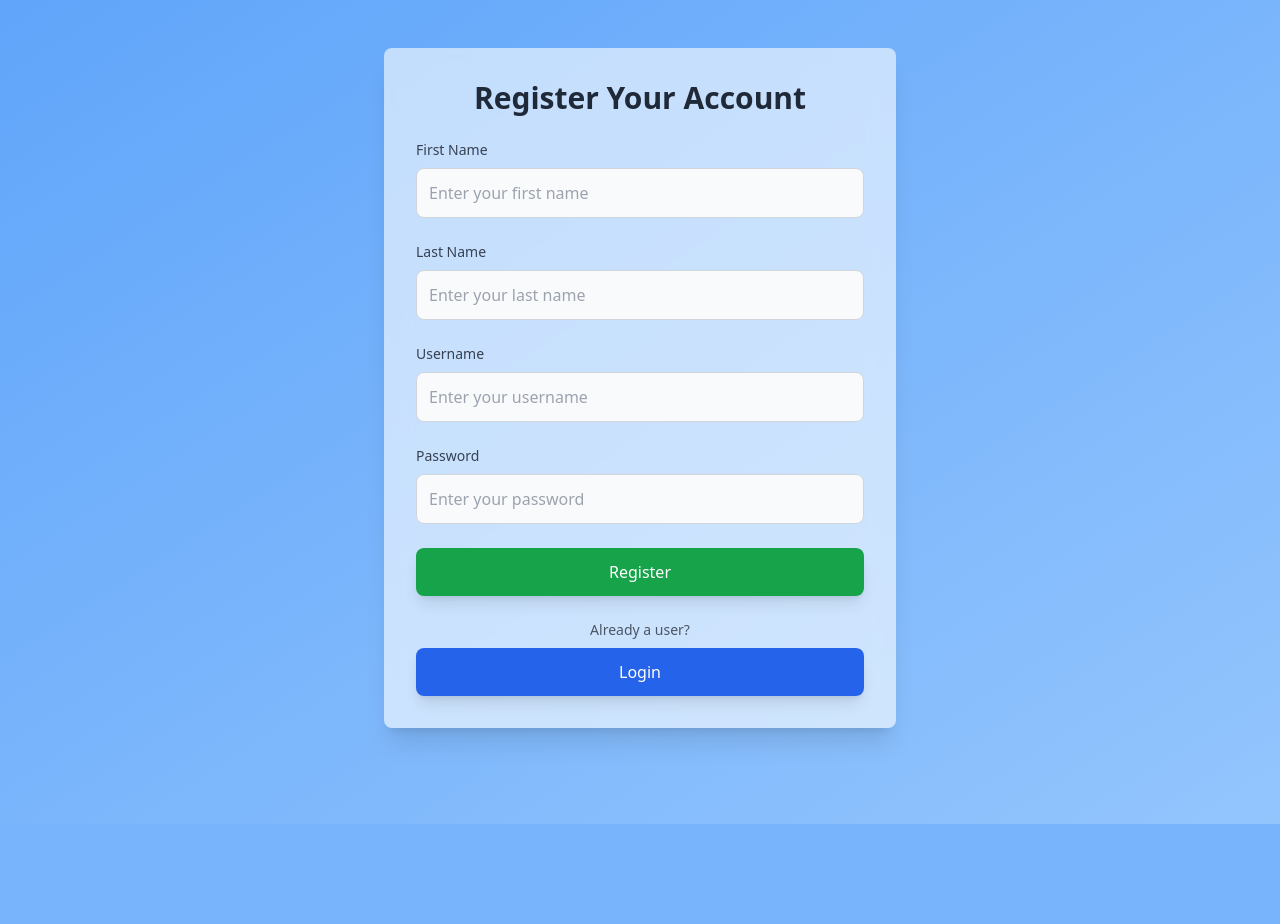
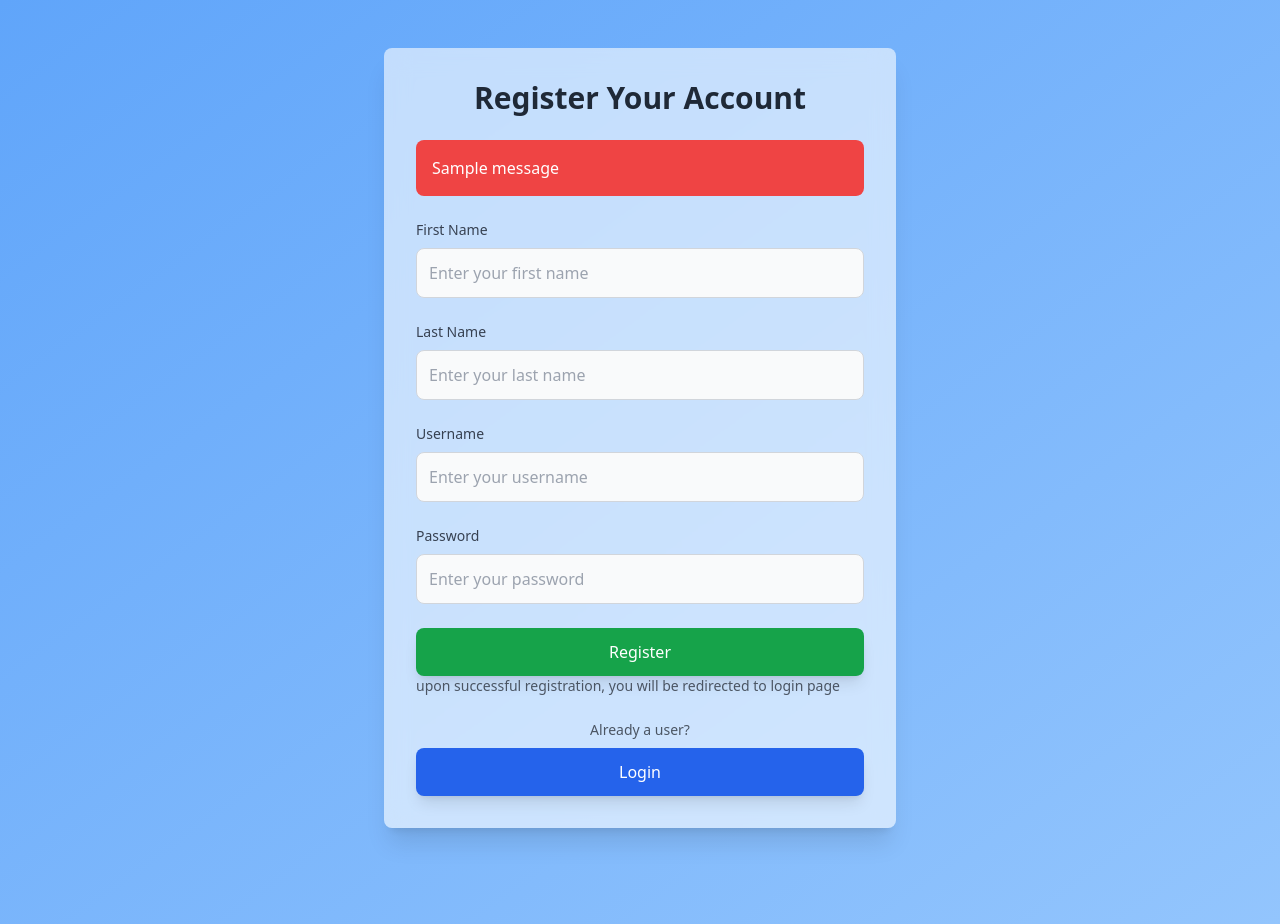
Before and after one commit to bhargav-yarlagadda/puddle-django, a Django app: page /register/ in a window 1280 px wide. Before the commit the page ends 824 px from the top, so only its background shows below. Run offline with Django 5.2, Linux system fonts and the light colour scheme; one stand-in notice (Sample message) is shown; some libraries are stand-ins or nearby versions.

Commit message:
feature / register

```diff
--- a/puddle/puddleApplication/templates/login.html
+++ b/puddle/puddleApplication/templates/login.html
@@ -16,6 +16,7 @@
         <form class="space-y-6" action="" method="POST">
 
             {% csrf_token %}
+
 
             <!-- Username -->
             <div>
--- a/puddle/puddleApplication/templates/recipes.html
+++ b/puddle/puddleApplication/templates/recipes.html
@@ -15,6 +15,7 @@
         <h1 class="text-3xl font-bold text-gray-800 mb-6 text-center">Create Your Recipe</h1>
         <form class="space-y-6" action="" method="POST" enctype="multipart/form-data">
             {% csrf_token %}
+
 
             <!-- Recipe Name -->
             <div>
--- a/puddle/puddleApplication/templates/register.html
+++ b/puddle/puddleApplication/templates/register.html
@@ -16,6 +16,17 @@
         <form class="space-y-6" action="" method="POST">
 
             {% csrf_token %}
+
+            {% if messages %}
+            <div class="mb-4">
+                {% for message in messages %}
+                    <div class="p-4 mb-4 text-white {{ message.tags }} rounded-lg bg-red-500">
+                        {{ message }}
+                    </div>
+                {% endfor %}
+            </div>
+        {% endif %}
+
 
             <!-- Username -->
             <div>
@@ -46,13 +57,18 @@
                 <input name="password" type="password" id="password" placeholder="Enter your password"
                     class="w-full bg-gray-50 border border-gray-300 rounded-lg p-3 focus:outline-none focus:ring-2 focus:ring-blue-500 focus:border-blue-500 text-gray-900"
                     required>
+
             </div>
 
             <!-- Submit Button -->
-            <button type="submit"
-                class="w-full bg-green-600 hover:bg-green-700 text-white font-medium py-3 rounded-lg shadow-lg transition focus:ring-4 focus:ring-blue-300 focus:outline-none focus:ring-opacity-50">
-                Register
-            </button>
+             <div>
+                 <button type="submit"
+                     class="w-full bg-green-600 hover:bg-green-700 text-white font-medium py-3 rounded-lg shadow-lg transition focus:ring-4 focus:ring-blue-300 focus:outline-none focus:ring-opacity-50">
+                     Register
+                 </button>
+                 <p class="text-sm text-gray-600 mb-2">upon successful registration, you will be redirected to login page</p>
+             </div>
+
             <div class="text-center mt-4">
                 <p class="text-sm text-gray-600 mb-2">Already a user?</p>
                 <a href="/login/"
--- a/puddle/puddleApplication/views.py
+++ b/puddle/puddleApplication/views.py
@@ -1,6 +1,8 @@
 from django.shortcuts import render, redirect
 from puddleApplication.templates import *
 from puddleApplication.models import Recipe
+from django.contrib.auth.models import User
+from django.contrib import messages
 # Create your views here.
 def recipes(request):
     if request.method == "POST":
@@ -54,4 +56,24 @@ def login(request):
     return render(request,'login.html')
 
 def register(request):
+    if request.method == 'POST':
+        data = request.POST
+        first_name = data.get('first_name')
+        last_name = data.get('last_name')
+        user_name = data.get('username')
+        password = data.get('password')
+        existing_user = User.objects.filter(username=user_name)
+        if existing_user.exists== True:
+            messages.info(request,'Username already exists! please choose a  diffent username')
+            return redirect('/register')
+        user = User.objects.create(
+            first_name=first_name,
+            last_name=last_name,
+            username=user_name,
+        )
+        user.set_password(password)
+        user.save()
+        return redirect('/login')
+
+
     return render(request,'register.html')
```
Also changed, not shown: puddle/db.sqlite3.
